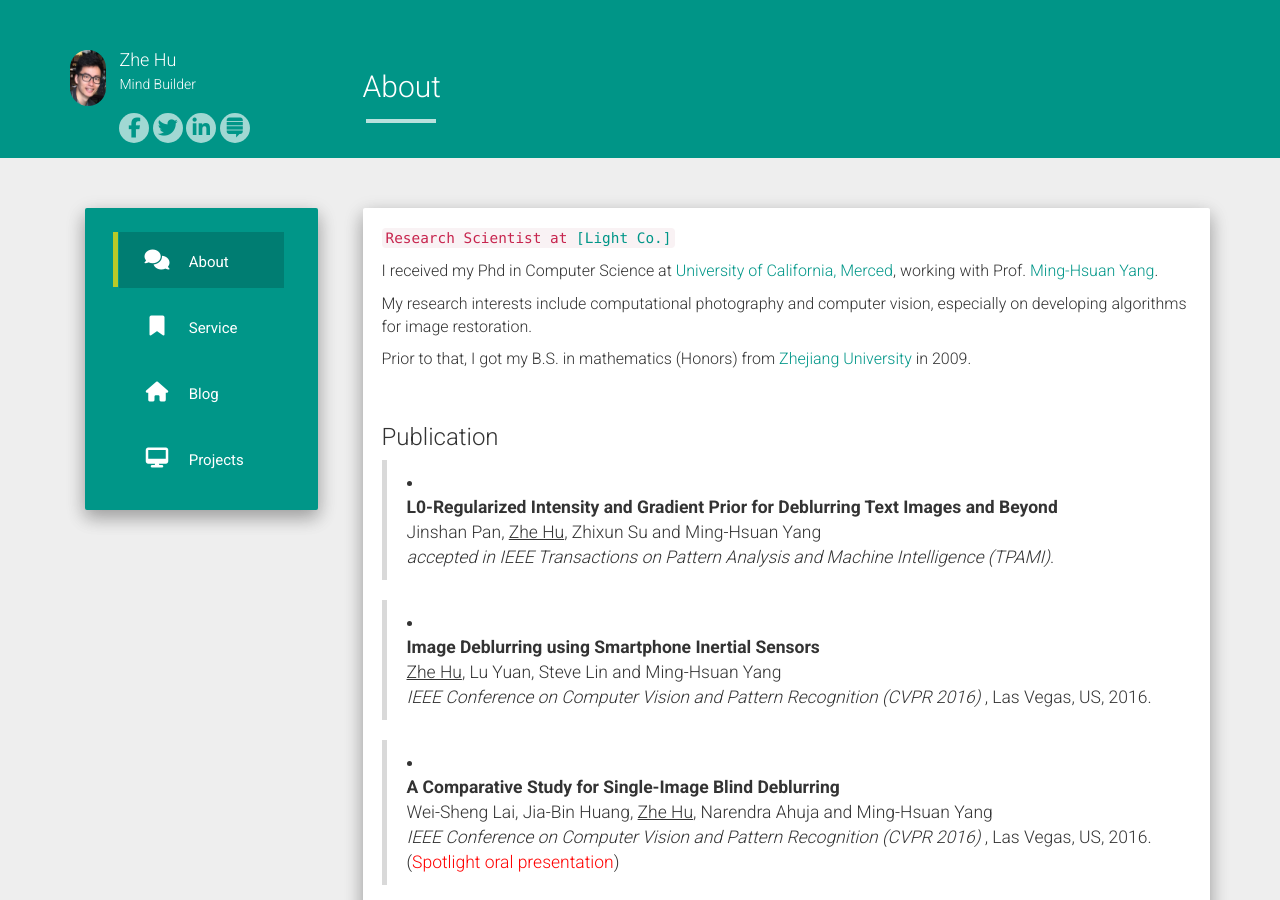
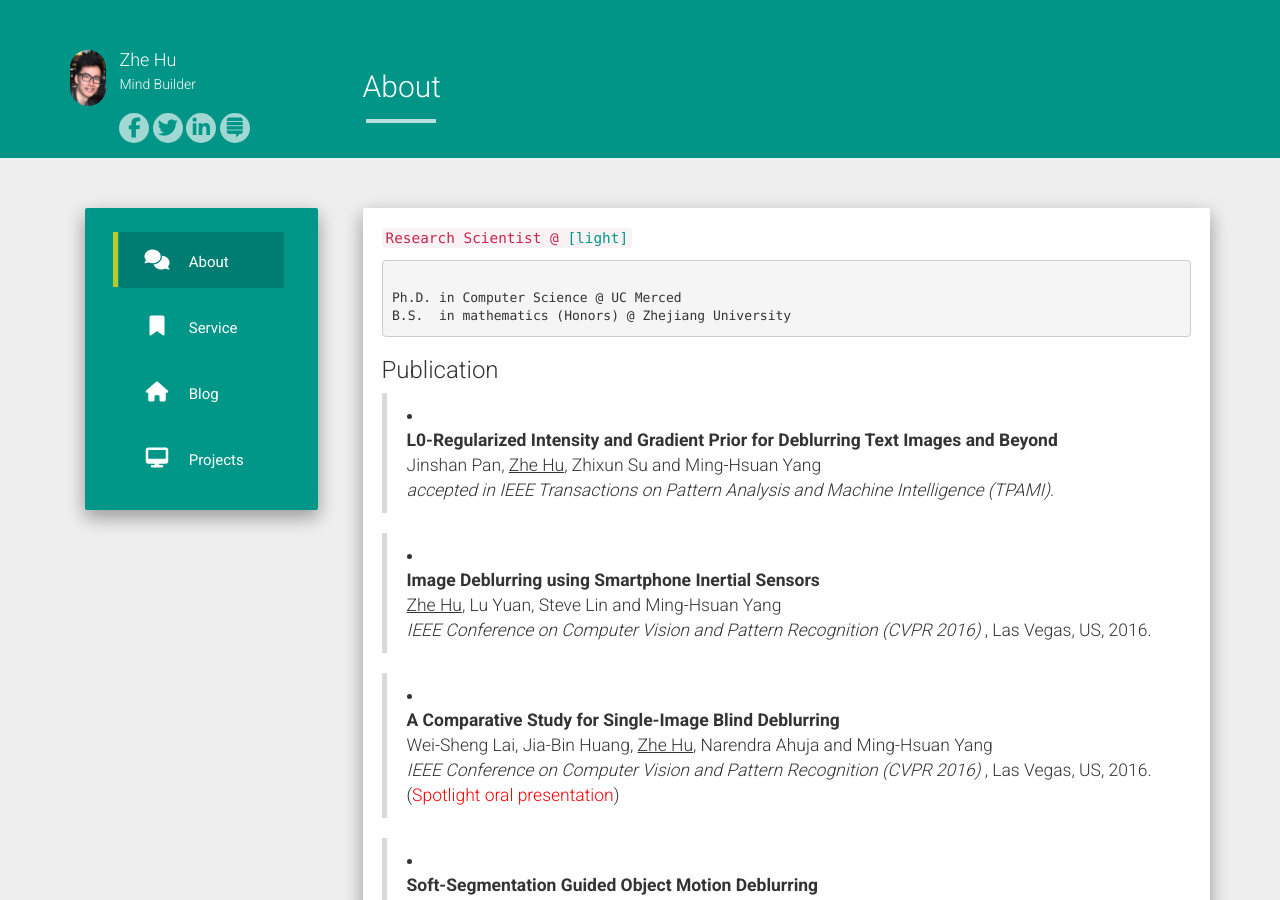
Before and after one commit to zjuela/zjuela.github.io, a Jekyll site: the page built from about.md, in a window 1280 px wide and 900 px high. Built offline with Jekyll 4.4.1, drawn with Linux system fonts in a browser that asks for light colours; nearby versions of some CDN libraries.

Commit message:
modify about

```diff
--- a/about.md
+++ b/about.md
@@ -4,15 +4,14 @@ title: About
 permalink: /about/
 ---
 
-<code>Research Scientist at <a href="https://light.co">[Light Co.]</a></code>
+<code>Research Scientist @ <a href="https://light.co">[light]</a></code>
 
-I received my Phd in Computer Science at [University of California, Merced](http://www.ucmerced.edu/), working with Prof. [Ming-Hsuan Yang](http://faculty.ucmerced.edu/mhyang/).
+<pre><code>
+Ph.D. in Computer Science @ UC Merced
+B.S.  in mathematics (Honors) @ Zhejiang University
+</code></pre>
 
-My research interests include computational photography and computer vision, especially on developing algorithms for image restoration.
 
-Prior to that, I got my B.S. in mathematics (Honors) from [Zhejiang University](http://www.zju.edu.cn/english/) in 2009.
-
-<br>
 
 <h3>Publication</h3>
 
```
